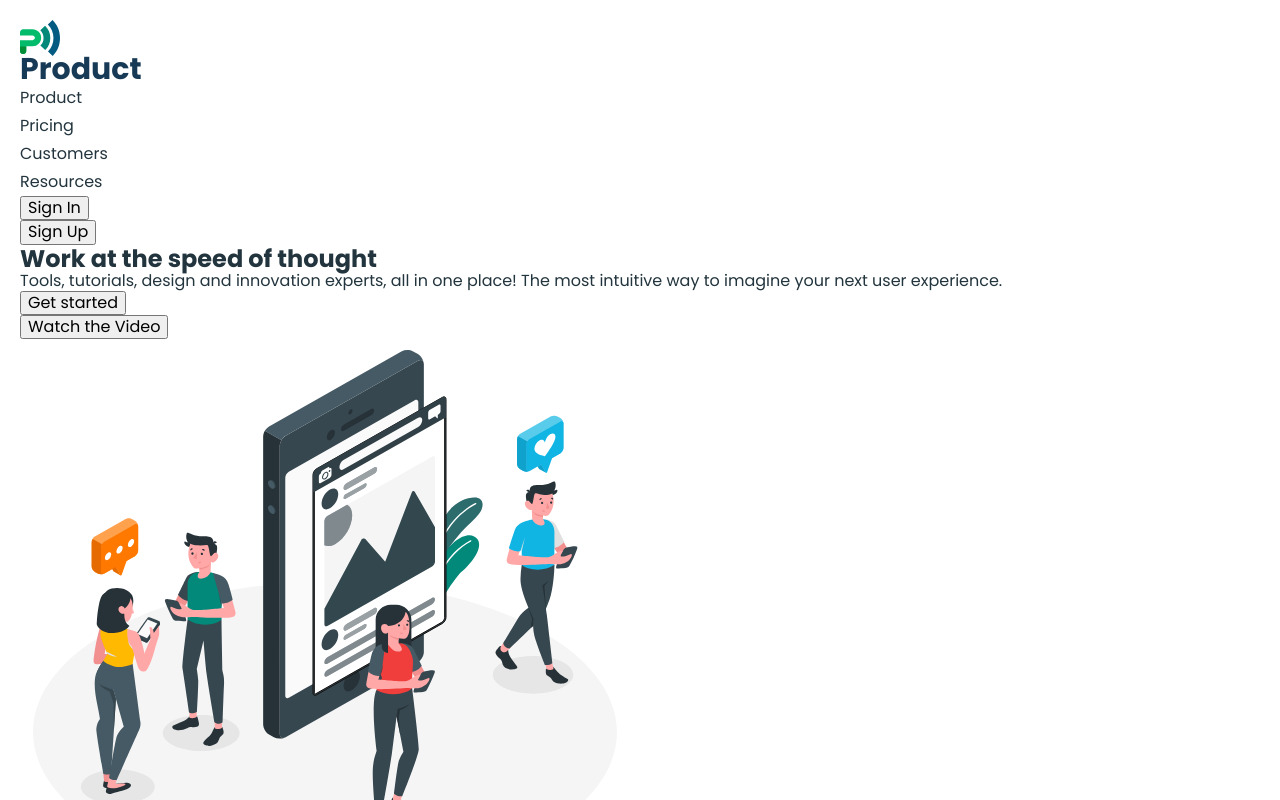
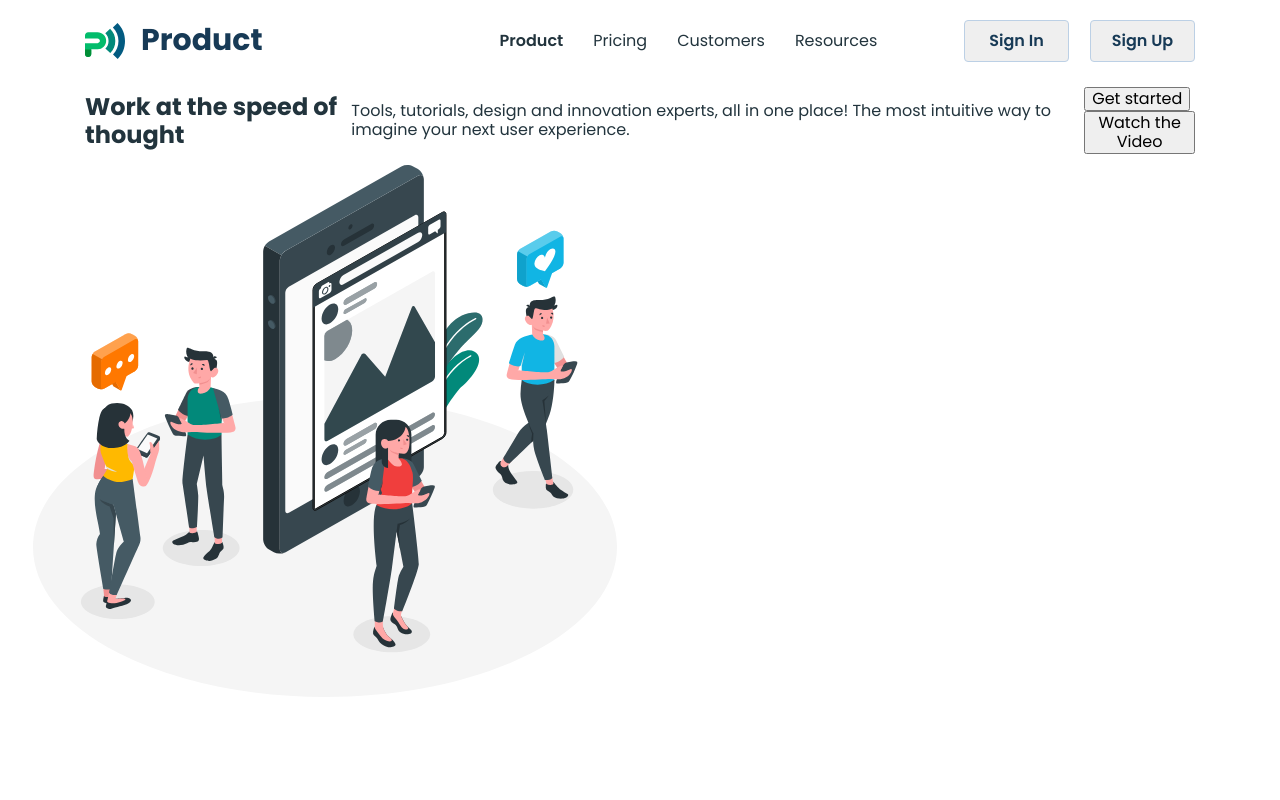
Before and after one commit to ZamorinVolodymyr/blendet-02, a plain HTML site: page index.html in a window 1280 px wide. Shown: the top 800 px of the page. Drawn offline with nearby package versions, Linux system fonts and the light colour scheme.

Commit message:
add styles  header

```diff
--- a/css/styles.css
+++ b/css/styles.css
@@ -34,11 +34,27 @@ button {
   font-family: inherit;
 }
 
+.container {
+  margin: 0 auto;
+  padding: 0 20px;
+  width: 1150px;
+}
+
 /* HEADER */
 
 .header {
 }
+
+.header-container {
+  display: flex;
+  align-items: center;
+}
+
 .header-logo {
+  display: flex;
+  align-items: center;
+  gap: 16px;
+  margin-right: 237px;
   font-weight: 700;
   font-size: 30px;
   line-height: 93%;
@@ -47,18 +63,61 @@ button {
 .logo {
 }
 .header-nav {
+  margin-right: auto;
 }
+
 .header-nav-list {
+  display: flex;
+  gap: 30px;
 }
-.header-nav-item {
-}
+
+/* .header-nav-item:not(:last-child) {
+  margin-right: 30px;
+} */
+
 .header-nav-link {
+  padding: 26 0;
+  display: block;
   line-height: 175%;
   color: #22343d;
 }
+
+.current {
+  font-weight: 600;
+}
+
 .header-btn-list {
+  display: flex;
+  gap: 21px;
 }
 .header-btn-item {
 }
 .header-btn {
+  border: 1px solid #bcd0e5;
+  border-radius: 4px;
+  min-width: 105px;
+  height: 42px;
+  font-weight: 600;
+  text-align: center;
+  color: #173a56;
 }
+
+.header-btn:hover,
+.header-btn:focus {
+  background-color: #02897a;
+  color: #fff;
+  border: none;
+}
+
+/* HERO */
+
+.hero {
+  padding-top: 25px;
+  padding-bottom: 100px;
+}
+
+.hero-container {
+  display: flex;
+  align-items: center;
+  justify-content: space-between;
+}
--- a/index.html
+++ b/index.html
@@ -23,15 +23,15 @@
   <body>
     <!-- HEADER  -->
     <header class="header">
+      <div class="container header-container">
         <a class="header-logo logo" href="./index.html">
           <img src="./images/logo.svg" alt="logo" width="40" height="36" />
           Product
         </a>
-
         <nav class="header-nav">
           <ul class="header-nav-list">
             <li class="header-nav-item">
-            <a class="header-nav-link" href="./index.html">Product</a>
+              <a class="header-nav-link current" href="./index.html">Product</a>
             </li>
             <li class="header-nav-item">
               <a class="header-nav-link" href="./pricing.html">Pricing</a>
@@ -52,24 +52,29 @@
             <button class="header-btn" type="button">Sign Up</button>
           </li>
         </ul>
+      </div>
     </header>
     <main>
-      <section>
+      <section class="hero">
+        <div>
+          <div class="container hero-container">
             <h1>Work at the speed of thought</h1>
             <p>
-          Tools, tutorials, design and innovation experts, all in one place! The
-          most intuitive way to imagine your next user experience.
+              Tools, tutorials, design and innovation experts, all in one place!
+              The most intuitive way to imagine your next user experience.
             </p>
             <ul>
               <li><button type="button">Get started</button></li>
               <li><button type="button">Watch the Video</button></li>
             </ul>
+          </div>
           <img
             src="images/hero-img.svg"
             alt="hero-img"
             width="610"
             height="555"
           />
+        </div>
       </section>
 
       <section>
```
Lines whose indentation alone changed are shown as unchanged.
